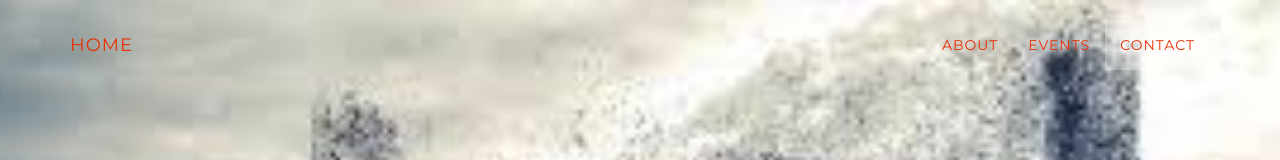
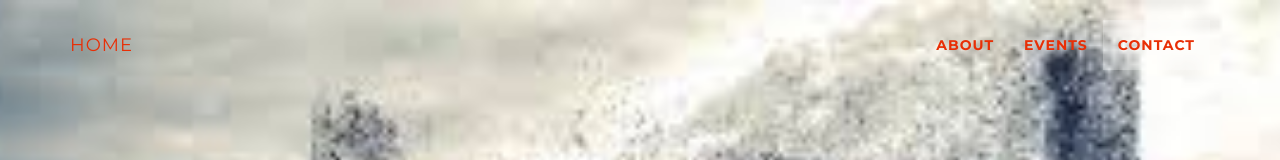
Before and after one commit to cosa-uh/cosa-uh.github.io, a plain HTML site: page index.html in a window 1280 px wide. Shown: the top 160 px of the page. Drawn offline with Linux system fonts and the light colour scheme; some packages are replaced by stand-ins of ours.

Commit message:
Bold words

```diff
--- a/css/grayscale.css
+++ b/css/grayscale.css
@@ -45,7 +45,7 @@ p {
 }
 
 a {
-    color: #42dca3;
+    color: #E82F06;
     -webkit-transition: all .2s ease-in-out;
     -moz-transition: all .2s ease-in-out;
     transition: all .2s ease-in-out;
--- a/index.html
+++ b/index.html
@@ -53,13 +53,13 @@
                         <a href="#page-top"></a>
                     </li>
                     <li>
-                        <a class="page-scroll" href="About\index.html" style="color:#E82F06">About</a>
+                        <a class="page-scroll" href="About\index.html" style="color:#E82F06"><b>About</b></a>
                     </li>
                     <li>
-                        <a class="page-scroll" href="#download" style="color:#E82F06">Events</a>
+                        <a class="page-scroll" href="#download" style="color:#E82F06"><b>Events</b></a>
                     </li>
                     <li>
-                        <a class="page-scroll" href="#contact" style="color:#E82F06">Contact</a>
+                        <a class="page-scroll" href="#contact" style="color:#E82F06"><b>Contact</b></a>
                     </li>
                 </ul>
             </div>
```
